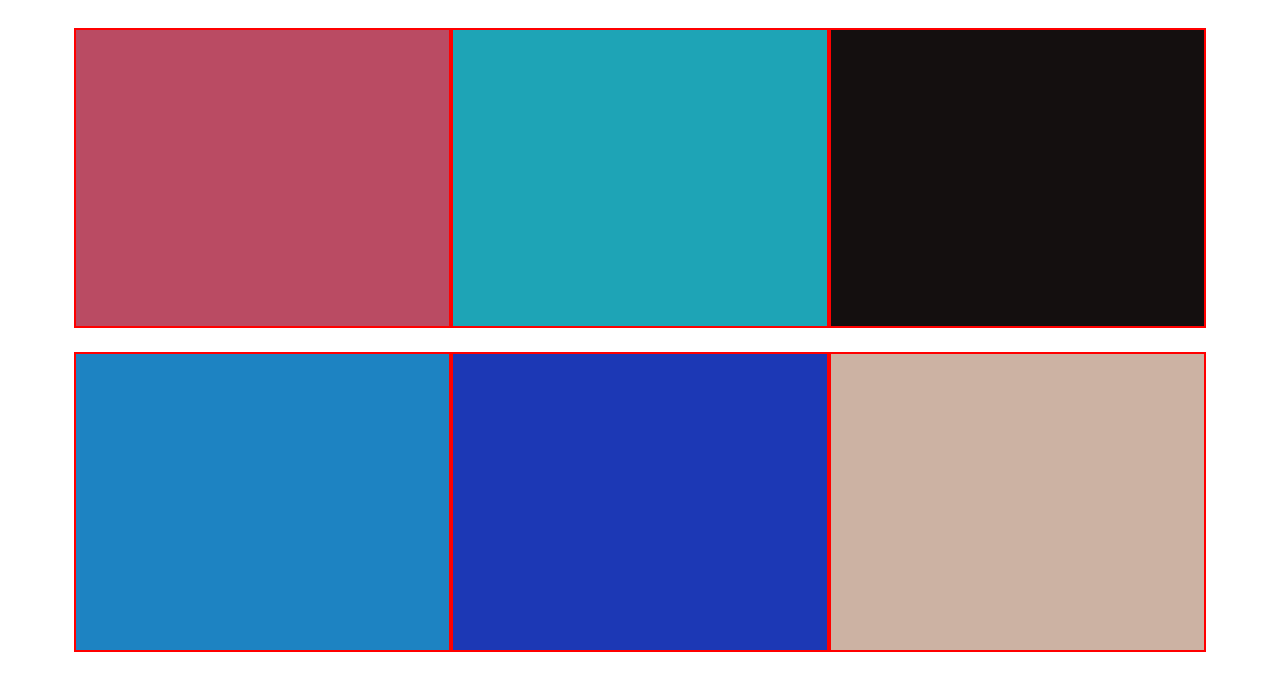
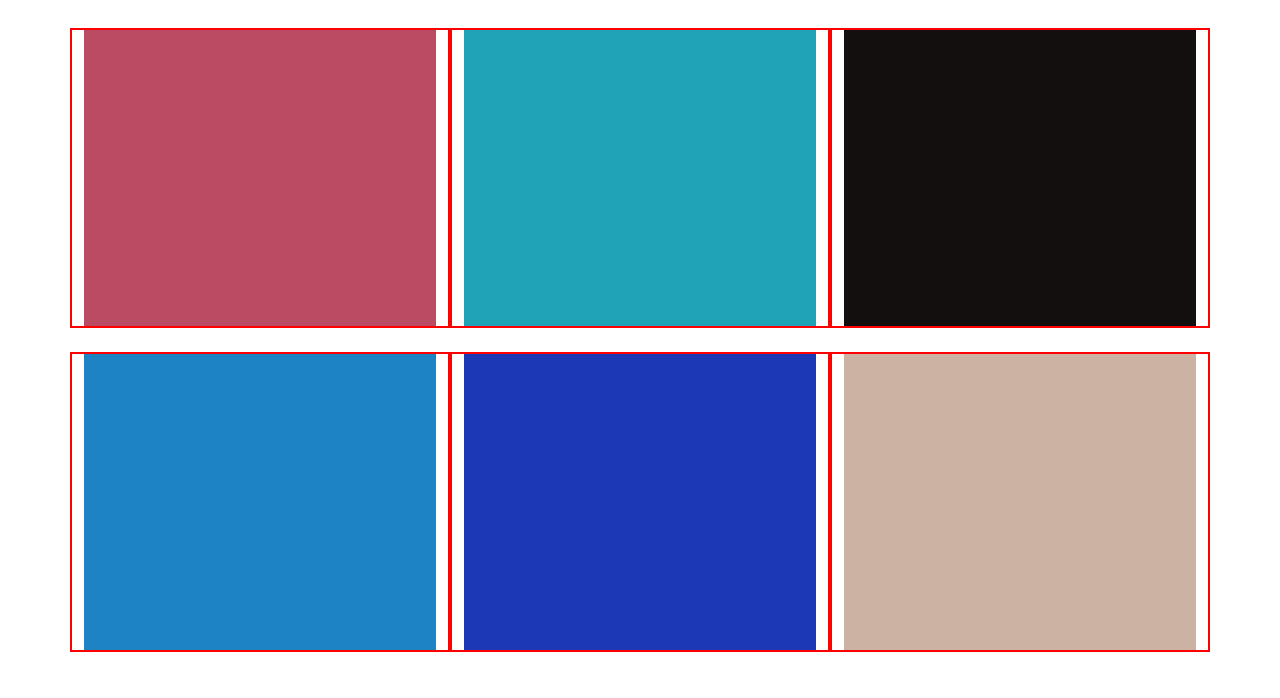
Before and after one commit to pierluigizironi/html-css-bootstrap-freelancer, a plain HTML site: page index.html in a window 1280 px wide. Shown: the part 442-1140 px from the top of the page. Drawn offline with nearby package versions, Linux system fonts and the light colour scheme.

Commit message:
make visible the horizontal gutter

```diff
--- a/css/style.css
+++ b/css/style.css
@@ -65,3 +65,7 @@ div[class^="col"] {
 .images {
   height: 300px;
 }
+
+.work {
+  height: 100%;
+}
--- a/index.html
+++ b/index.html
@@ -40,15 +40,27 @@
             </div>
         </div>
         <!-- Portfolio Section -->
-        <div class="portfolio container white-bg ">
-            <div class="row gx-3 gy-4  mb-5">
+        <div class="portfolio container white-bg">
+            <div class="row gx-md-4 gy-4 mb-5">
                 <h2 class="text-center">Portfolio</h2>
-                <div class="col-12 col-md-6 col-lg-4 images red-bg"></div>
-                <div class="col-12 col-md-6 col-lg-4 images aquamarine-bg"></div>
-                <div class="col-12 col-md-6 col-lg-4 images black-bg"></div>
-                <div class="col-12 col-md-6 col-lg-4 images blue-bg"></div>
-                <div class="col-12 col-md-6 col-lg-4 images trueblue-bg"></div>
-                <div class="col-12 col-md-6 col-lg-4 images beige-bg"></div>
+                <div class="col-12 col-md-6 col-lg-4 images">
+                    <div class="work red-bg"></div>
+                </div>
+                <div class="col-12 col-md-6 col-lg-4 images">
+                    <div class="work aquamarine-bg"></div>
+                </div>
+                <div class="col-12 col-md-6 col-lg-4 images">
+                    <div class="work black-bg"></div>
+                </div>
+                <div class="col-12 col-md-6 col-lg-4 images">
+                    <div class="work blue-bg"></div>
+                </div>
+                <div class="col-12 col-md-6 col-lg-4 images">
+                    <div class="work trueblue-bg"></div>
+                </div>
+                <div class="col-12 col-md-6 col-lg-4 images">
+                    <div class="work beige-bg"></div>
+                </div>
             </div>
         </div>
         <!-- About the website -->
```
